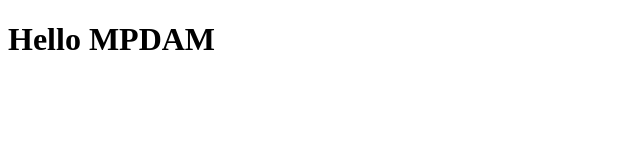
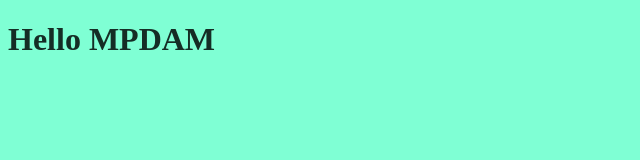
Before and after one commit to kahlaoui-amine/GitTuto, a plain HTML site: page index.html in a window 1280 px wide. Shown: the whole page, without its empty margins (0-640 px from the left). Drawn offline with Linux system fonts and the light colour scheme.

Commit message:
add style atributes

```diff
--- a/index.html
+++ b/index.html
@@ -5,6 +5,7 @@
     <meta http-equiv="X-UA-Compatible" content="IE=edge">
     <meta name="viewport" content="width=device-width, initial-scale=1.0">
     <title>Document</title>
+    <link rel="stylesheet" href="style.css">
 </head>
 <body>
     <h1>Hello MPDAM</h1>
--- /dev/null
+++ b/style.css
@@ -0,0 +1,6 @@
+body{
+    background-color: aquamarine;
+}
+h1{
+    color: rgb(21, 45, 37);
+}
```
